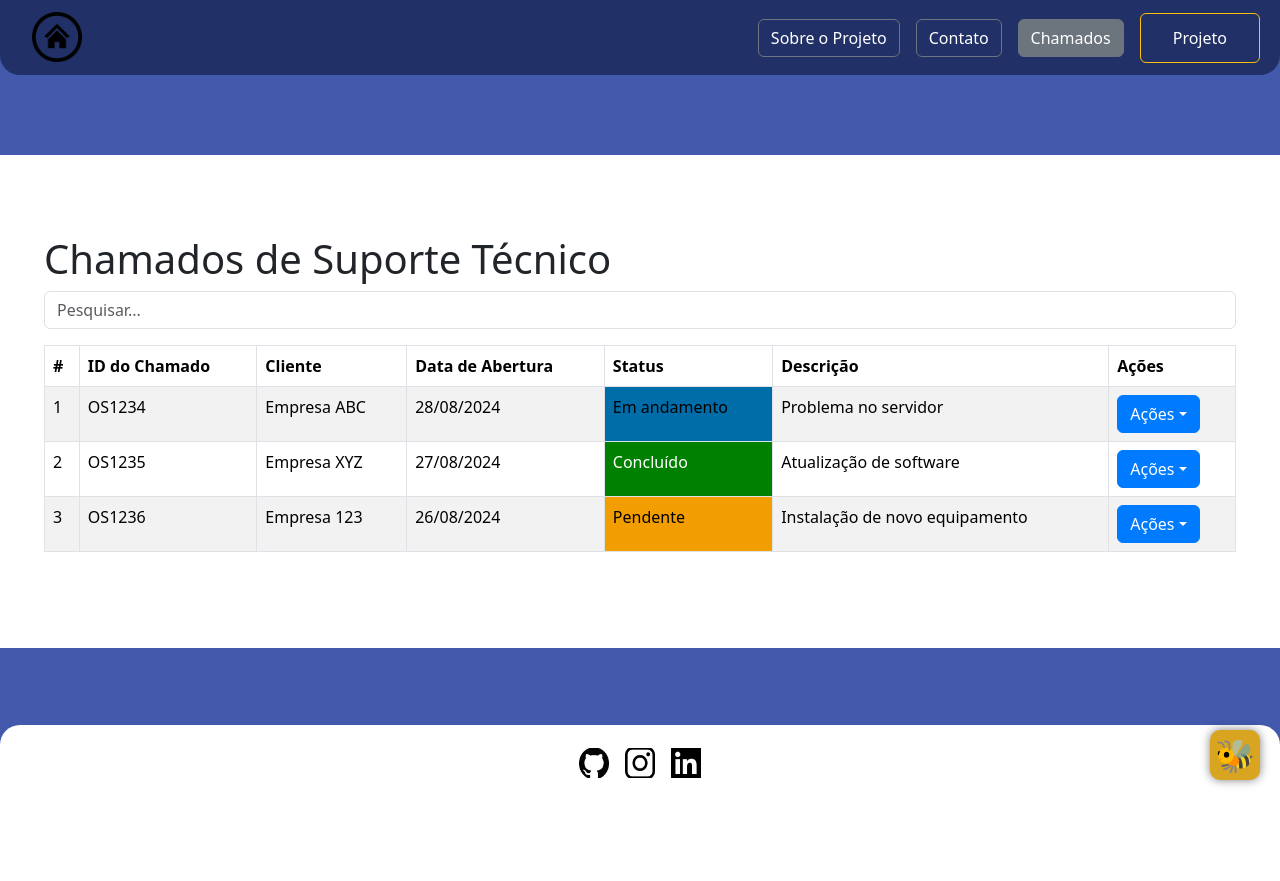
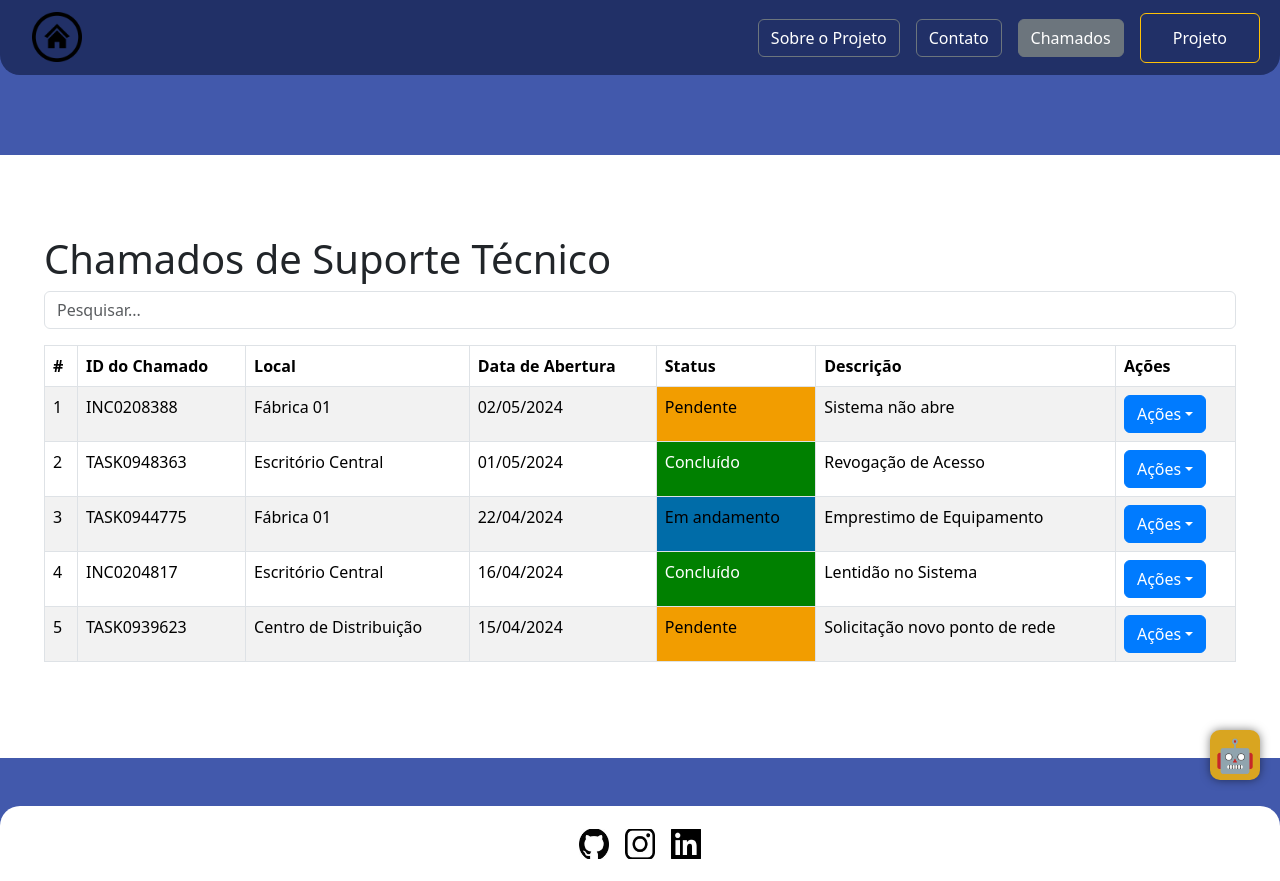
Before and after one commit to t3kh1v3/challenge01, a React (Create React App) app: page /list in a window 1280 px wide. Before the commit the page ends 800 px from the top, so only its background shows below. Built offline with nearby package versions, Linux system fonts and the light colour scheme.

Commit message:
table adjust plus visual enhacement

```diff
--- a/src/pages/list/List.js
+++ b/src/pages/list/List.js
@@ -4,9 +4,12 @@ import { Link } from 'react-router-dom';
 
 export const List = () => {
     const [chamados, setChamados] = useState([
-        { id: 1, osId: 'OS1234', cliente: 'Empresa ABC', data: '28/08/2024', status: 'Em andamento', descricao: 'Problema no servidor' },
-        { id: 2, osId: 'OS1235', cliente: 'Empresa XYZ', data: '27/08/2024', status: 'Concluído', descricao: 'Atualização de software' },
-        { id: 3, osId: 'OS1236', cliente: 'Empresa 123', data: '26/08/2024', status: 'Pendente', descricao: 'Instalação de novo equipamento' },
+        { id: 1, osId: 'INC0208388', cliente: 'Fábrica 01', data: '02/05/2024', status: 'Pendente', descricao: 'Sistema não abre' },
+        { id: 2, osId: 'TASK0948363', cliente: 'Escritório Central', data: '01/05/2024', status: 'Concluído', descricao: 'Revogação de Acesso' },
+        { id: 3, osId: 'TASK0944775', cliente: 'Fábrica 01', data: '22/04/2024', status: 'Em andamento', descricao: 'Emprestimo de Equipamento' },
+        { id: 4, osId: 'INC0204817', cliente: 'Escritório Central', data: '16/04/2024', status: 'Concluído', descricao: 'Lentidão no Sistema' },
+        { id: 5, osId: 'TASK0939623', cliente: 'Centro de Distribuição', data: '15/04/2024', status: 'Pendente', descricao: 'Solicitação novo ponto de rede' },
+
     ]);
 
     const [searchTerm, setSearchTerm] = useState('');
@@ -83,7 +86,7 @@ export const List = () => {
                         <tr>
                             <th>#</th>
                             <th>ID do Chamado</th>
-                            <th>Cliente</th>
+                            <th>Local</th>
                             <th>Data de Abertura</th>
                             <th>Status</th>
                             <th>Descrição</th>
@@ -189,7 +192,7 @@ export const List = () => {
                         }}
                         onClick={toggleChatbot}
                     >
-                        Chatbot
+                        🤖 SAM
                     </div>
                 )}
 
@@ -216,7 +219,7 @@ export const List = () => {
                             transition: 'transform 0.3s ease',
                         }}
                     >
-                        🐝
+                        🤖
                     </div>
                 )}
             </div>
```
